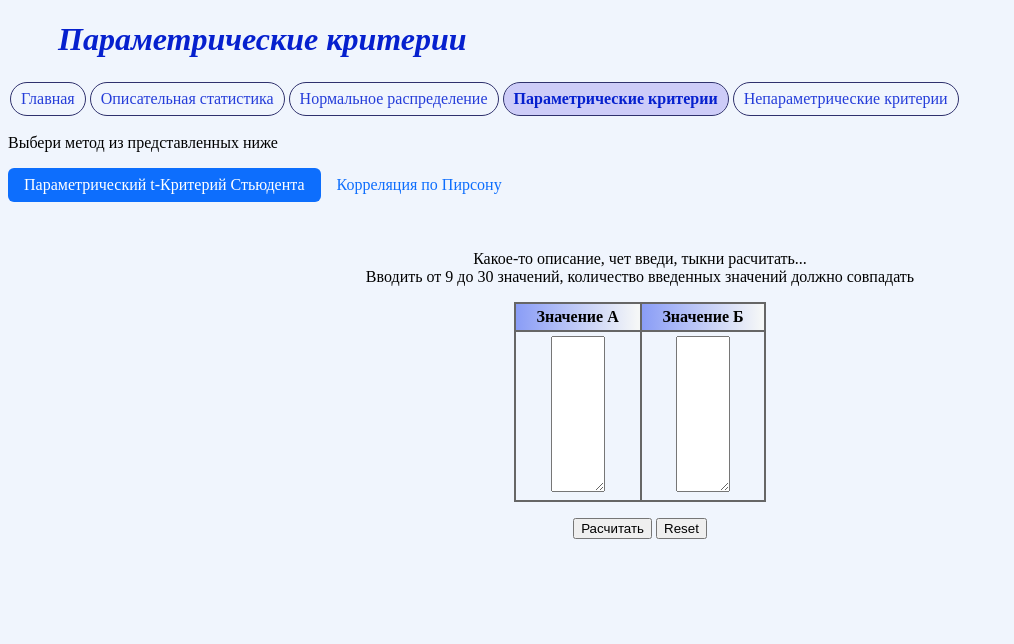
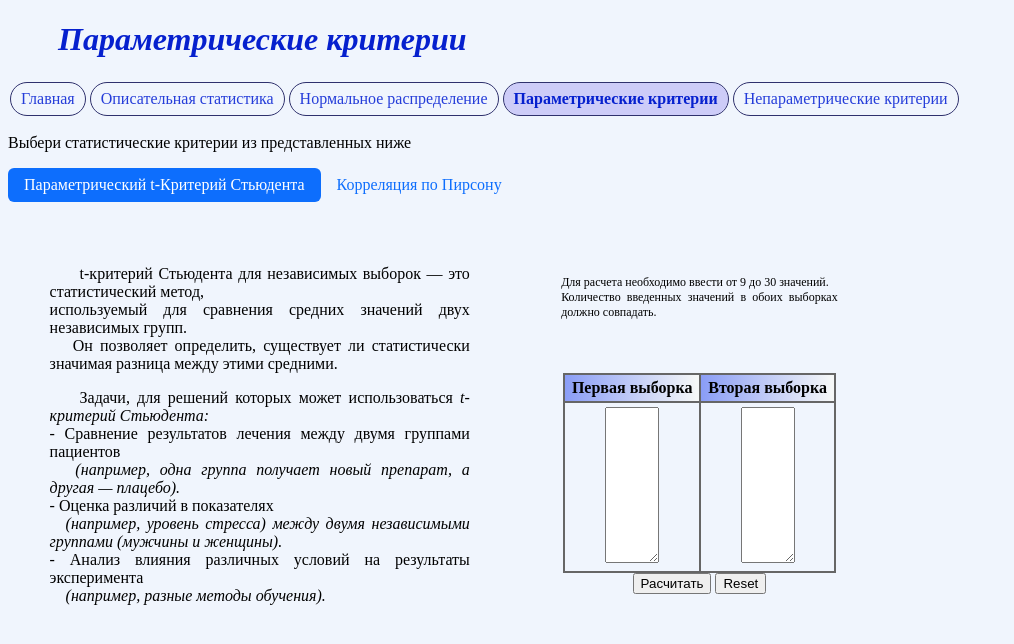
Before and after one commit to MorozovPAvel/stat_processing, a Django app: page /parametric_criterium in a window 1280 px wide. Shown: the top 644 px of the page, without its empty margins (0-1014 px from the left). Run offline with Django 5.2, Linux system fonts and the light colour scheme; lists and menus that the app fills with data are empty.

Commit message:
upd start_page

```diff
--- a/stat_processing/main/templates/main/parametric_criterium.html
+++ b/stat_processing/main/templates/main/parametric_criterium.html
@@ -36,13 +36,35 @@
 
 <!-- Критерий t-Стьюдента -->
         <div class="tab-content" id="content-1" align="center">
-    <form action="{% url 'result_stydent_criterium' %}" method="POST">
+
+            <!-- Описание -->
+        <div style="width:95%;" class="image_start_page" >
+                <div style="width:35%">
+                    <p style="text-indent: 30px; text-align: justify;">
+                        t-критерий Стьюдента для независимых выборок — это статистический метод, <br>
+                        используемый для сравнения средних значений двух независимых групп. <br>
+                        &emsp; Он позволяет определить, существует ли статистически значимая разница между этими средними.
+                    </p>
+                    <p style="text-indent: 30px; text-align: justify;">
+                        Задачи, для решений которых может использоваться<i> t-критерий Стьюдента:</i>
+                        <br>- Сравнение результатов лечения между двумя группами пациентов <br> <i> &emsp; (например, одна группа получает новый препарат, а другая — плацебо).</i>
+                        <br>- Оценка различий в показателях <br> <i> &emsp;(например, уровень стресса) между двумя независимыми группами (мужчины и женщины).</i>
+                        <br>- Анализ влияния различных условий на результаты эксперимента <br> <i> &emsp;(например, разные методы обучения).</i>
+                    </p>
+                </div>
+
+              <div style="display: grid; place-items: center; padding-left: 50px;">
+                    <p style=" text-align: justify; width: 77%; font-size: 12px; margin: 0">
+                            Для расчета необходимо ввести от 9 до 30 значений. <br>
+                            Количество введенных значений в обоих выборках должно совпадать.
+                    </p>
+                    <form action="{% url 'result_stydent_criterium' %}" method="POST" style="width:95%">
                         {% csrf_token %}
-        <p>Какое-то описание, чет введи, тыкни расчитать... <br>Вводить от 9 до 30 значений, количество введенных значений должно совпадать</p>
-        <table width="20%" border="1" cellpadding="4" cellspacing="0" bordercolor="#666666" bordercolorlight="#666666" bordercolordark="#FFFFFF">
+                        <table width="80%" border="1" cellpadding="4" cellspacing="0" bordercolor="#666666" bordercolorlight="#666666" bordercolordark="#FFFFFF">
+
                             <tr align="center" valign="middle">
-                <th>Значение А</th>
-                <th>Значение Б</th>
+                                <th>Первая выборка</th>
+                                <th>Вторая выборка</th>
                             </tr>
                             <tr align="center">
                                 <td>
@@ -53,10 +75,11 @@
                                 </td>
                             </tr>
                         </table>
-        <p></p>
                         <button type="submit">Расчитать</button>
                         <input name="reset" type="reset">
                     </form>
+              </div>
+        </div>
     </div>
 
     <div class="tab-content" id="content-2" align="center">
--- a/stat_processing/main/views.py
+++ b/stat_processing/main/views.py
@@ -14,24 +14,24 @@ def index(request):
     return render(request, 'main/index.html', {'title': 'МедМатСтат (Стартоваая страница)',
                                                'task_group': 'Выбери раздел',
                                                'name_page': '"МедМатСтат"',
-                                               'tasks': 'Выбери метод из представленных ниже'})
+                                               'tasks': 'Выбери статистические критерии из представленных ниже'})
 
 def parametric_criterium(request):
     return render(request, 'main/parametric_criterium.html', {'title': 'МедМатСтат (Параметрические критерии)',
                                                'task_group':'Выбери раздел',
                                                'name_page': 'Параметрические критерии',
-                                               'tasks': 'Выбери метод из представленных ниже'})
+                                               'tasks': 'Выбери статистические критерии из представленных ниже'})
 
 def no_parametric_criterium(request):
     return render(request, 'main/no_parametric_criterium.html', {'title': 'МедМатСтат (Непраметрические критерии)',
                                                'task_group':'Выбери раздел',
                                                'name_page': 'Непараместрические критерии',
-                                               'tasks': 'Выбери метод из представленных ниже'})
+                                               'tasks': 'Выбери статистические критерии из представленных ниже'})
 def normal_distribution(request):
     return render(request, 'main/normal_distribution.html', {'title': 'МедМатСтат (Нормальное распределение)',
                                                'task_group':'Выбери раздел',
                                                'name_page': 'Нормальное распределение',
-                                               'tasks': 'Выбери метод из представленных ниже'})
+                                               'tasks': 'Выбери статистические критерии из представленных ниже'})
 
 def descriptive_statistics(request):
     return render(request, 'main/descriptive_statistics.html', {'title': 'МедМатСтат (Описательная статистика)',
@@ -81,7 +81,7 @@ def result_sings_criterium(request):
         result = 'Что-то пошло не так, проверьте введенные данные'
         stroke = []
     return render(request, 'main/result_sings_ctiterium.html', {'result': result,
-                                                'title': 'МедМатСтат',
+                                                'title': 'МедМатСтат (Критерий знаков)',
                                                 'table': stroke,
                                                 'count_plus': count_plus,
                                                 'count_minus': count_minus})
@@ -129,7 +129,7 @@ def result_stydent_criterium(request):
 
     return render(request, 'main/result_stydent_ctiterium.html', {'result': result,
                                                                         't_crit': t_crit,
-                                                                        'title': 'МедМатСтат',
+                                                                        'title': 'МедМатСтат (t-Критерий Стьюдента)',
                                                                         'risevalue': result1,
                                                                         'table': stroke,
                                                                         't_crtterium': t_crtterium})
@@ -193,7 +193,7 @@ def result_descriptive_statistics(request):
 
 
     return render(request, 'main/result_descriptive_statistics.html', {'result': result,
-                                                                       'title': 'МедМатСтат',
+                                                                       'title': 'МедМатСтат (Описательная статистика)',
                                                                        'table': stroke,
                                                                        'mediana': mediana,
                                                                        'standart_error': standart_error,
```
Lines whose indentation alone changed are shown as unchanged.
